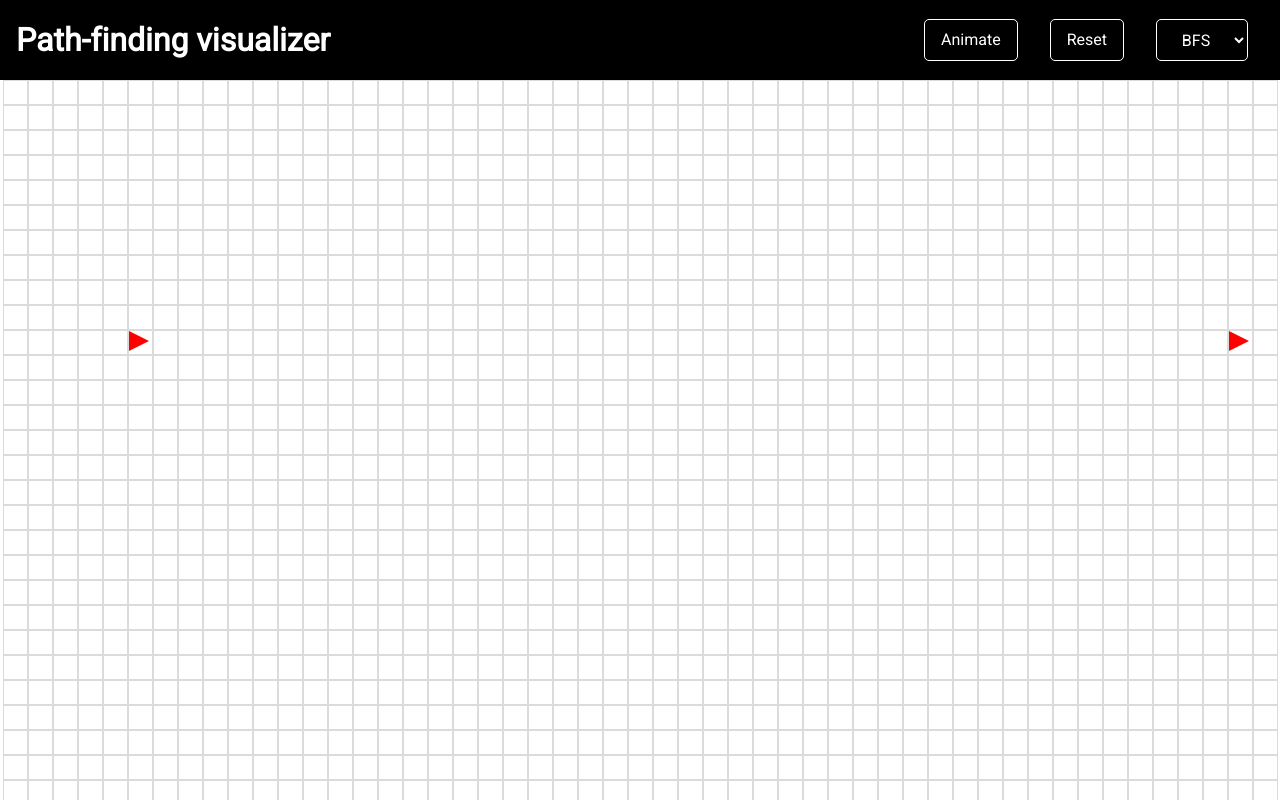
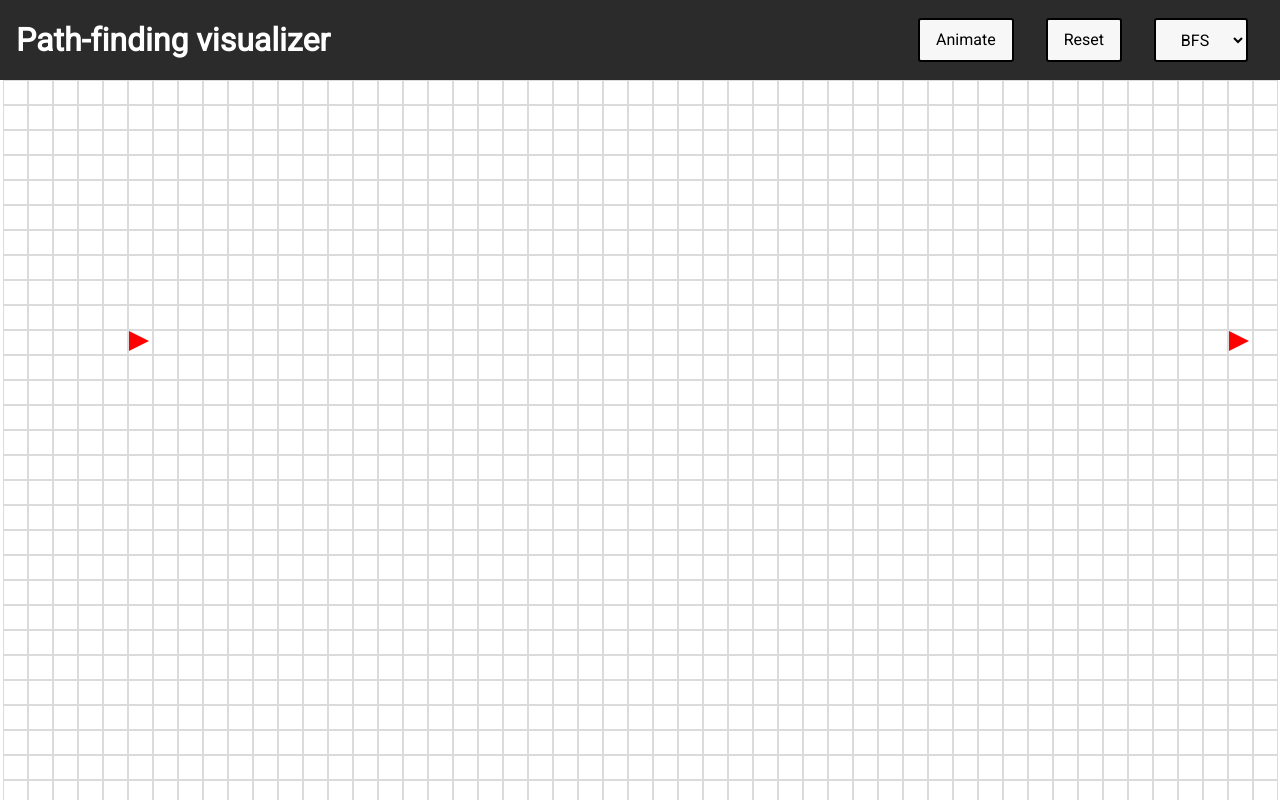
Before and after one commit to triettruong1/pathfinding-visualizer, a React (Vite) app: page / in a window 1280 px wide. Shown: the top 800 px of the page. Built offline with nearby package versions, Linux system fonts and the light colour scheme.

Commit message:
Disable animate button when already animated

```diff
--- a/src/App.css
+++ b/src/App.css
@@ -102,24 +102,46 @@ select {
 
 /*styles*/
 
+select {
+	padding-inline: 0.5em;
+  background: var(--accent-color);
+	border: var(--invert-accent) solid 2px;
+	color: var(--invert-accent);
+	border-radius: 3px;
+	text-align: center;
+  transition: transform 250ms;
+}
+select:hover {
+	cursor: hover;
+	background: var(--invert-accent);
+	color: var(--accent-color);
+  transform: scale(0.9);
+}
+
 button {
-	background: transparent;
-	color: #fff;
-	border: solid 1px #fff;
+	background: var(--accent-color);
+	color: var(--invert-accent);
+	border: solid 2px var(--invert-accent);
 	padding: 0.5em 1em;
 	transition: transform 250ms cubic-bezier(0.45, 0.3, 0.26, 1.67),
 		background 250ms ease;
-	border-radius: 5px;
+	border-radius: 3px;
 }
-button:hover {
+button:not(.disabled):hover {
+  outline: none;
 	cursor: pointer;
-	background: #f7f7f7;
-	color: #000;
-	border: #000 solid 1px;
+	background: var(--invert-accent);
+	color: var(--accent-color);
 }
-button:active {
-	transform: scale(0.9);
+button:not(.disabled):active {
+  transform: scale(0.9);
 }
 .flex {
 	display: flex;
 }
+
+.disabled {
+border: #3d3c39 solid 1px;
+background: #3d3c39;
+color: #61605d;
+}
--- a/src/App.tsx
+++ b/src/App.tsx
@@ -8,6 +8,7 @@ import { HTML5Backend } from 'react-dnd-html5-backend';
 const App: React.FC = () => {
 	const [shouldAnimate, setAnimate] = useState(false);
 	const [shouldReset, setReset] = useState(false);
+  const [hasAnimated, setHasAnimated] = useState(false);
 	const [algo, setAlgo] = useState('');
 	return (
     <DndProvider backend={HTML5Backend}>
@@ -16,10 +17,12 @@ const App: React.FC = () => {
           setAnimate={setAnimate}
           setResetBoard={setReset}
           setAlgo={setAlgo}
+          hasAnimated={hasAnimated}
           />
         <Board
           shouldAnimate={shouldAnimate}
           shouldReset={shouldReset}
+          setHasAnimated={setHasAnimated}
           algo={algo}
           />
       </main>
--- a/src/Components/Board.tsx
+++ b/src/Components/Board.tsx
@@ -1,4 +1,4 @@
-import React, { useEffect } from 'react';
+import React, { Dispatch, SetStateAction, useEffect } from 'react';
 import './Board.css';
 import { getNodesInShortestPathOrder } from '../Algorithm/Helpers';
 import dijkstra from '../Algorithm/Dijkstra';
@@ -11,6 +11,7 @@ import End from './End';
 interface BoardProps {
 	shouldReset: boolean;
 	shouldAnimate: boolean;
+  setHasAnimated: Dispatch<SetStateAction<boolean>>;
 	algo: string;
 }
 
@@ -28,6 +29,7 @@ export interface Node {
 export const Board: React.FC<BoardProps> = ({
 	shouldReset,
 	shouldAnimate,
+  setHasAnimated,
 	algo,
 }) => {
 	const [isClicking, updateMouseClick] = useState(false);
@@ -55,7 +57,6 @@ export const Board: React.FC<BoardProps> = ({
 	};
 
 	const resetBoard = () => {
-		updateBoard();
 		for (let col = 0; col < BOARD_COL_NUM; col++) {
 			for (let row = 0; row < BOARD_ROW_NUM; row++) {
 				let node = nodeRefs.current[col][row];
@@ -67,6 +68,7 @@ export const Board: React.FC<BoardProps> = ({
 					node.classList.remove('shortest-path');
 			}
 		}
+    setHasAnimated(false);
 		setBoard(populateBoard());
 	};
 
@@ -110,6 +112,7 @@ export const Board: React.FC<BoardProps> = ({
 		const [END_X, END_Y] = endPos;
 		const startNode = board[START_X][START_Y];
 		const endNode = board[END_X][END_Y];
+    setHasAnimated(true);
 		switch (algo) {
 			case 'BFS':
 				visualizeAlgo(BFS, startNode, endNode);
@@ -156,6 +159,7 @@ export const Board: React.FC<BoardProps> = ({
 				nodeEle.className = nodeEle.className.concat(' visited');
 			}, step * 5);
 		}
+    setHasAnimated(true);
 	};
 
 	const animateShortestPath = (nodesInShortestPathOrder: Node[]) => {
--- a/src/Components/Header.css
+++ b/src/Components/Header.css
@@ -1,5 +1,5 @@
 header {
-	background: #000;
+	background: #2b2b2b;
 	color: #fff;
 	padding: 1em 1em;
 	align-items: center;
@@ -8,21 +8,9 @@ header {
 .controls {
 	height: 50%;
 	margin-left: auto;
+  --accent-color: #f7f7f7;
+  --invert-accent: #000;
 }
 .controls > * {
 	margin-inline: 1em;
 }
-.controls > select {
-	padding-inline: 0.5em;
-	border: #fff solid 1px;
-	border-radius: 5px;
-	background: #000;
-	color: #fff;
-	text-align: center;
-}
-.controls > select:hover {
-	cursor: hover;
-	background: #f7f7f7;
-	color: #000;
-	border: #000 solid 1px;
-}
--- a/src/Components/Header.tsx
+++ b/src/Components/Header.tsx
@@ -5,12 +5,14 @@ interface HeaderProps {
 	setAnimate: Dispatch<SetStateAction<boolean>>;
 	setResetBoard: Dispatch<SetStateAction<boolean>>;
 	setAlgo: Dispatch<SetStateAction<string>>;
+  hasAnimated: boolean;
 }
 
 const Header: React.FC<HeaderProps> = ({
 	setAnimate,
 	setResetBoard,
 	setAlgo,
+  hasAnimated
 }) => {
 	const selectRef = useRef<HTMLSelectElement>(null);
 	const beginAnimation = () => {
@@ -27,11 +29,12 @@ const Header: React.FC<HeaderProps> = ({
 			setResetBoard((prevState) => !prevState);
 		});
 	};
+
 	return (
 		<header className='flex'>
 			<h1>Path-finding visualizer</h1>
 			<div className='controls flex'>
-				<button onClick={beginAnimation}>Animate</button>
+				<button disabled={hasAnimated} className={hasAnimated ? 'disabled' : ''} onClick={beginAnimation}>Animate</button>
 				<button onClick={handleResetBoard}>Reset</button>
 				<select ref={selectRef}>
 					<option>BFS</option>
```
